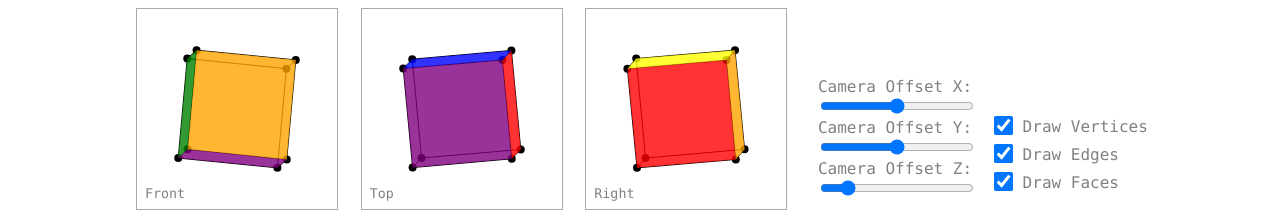
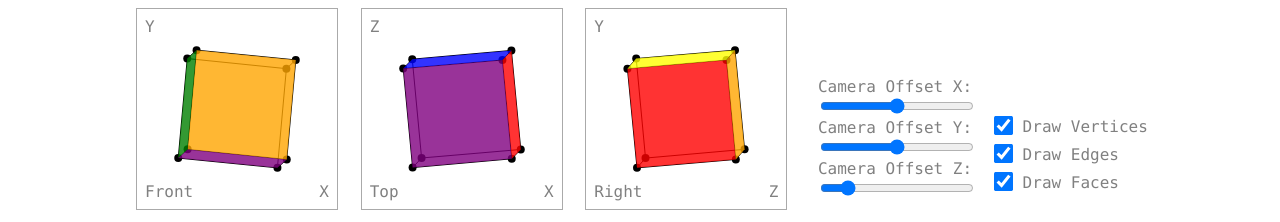
Before and after one commit to graemsheppard/cube-simulator, a plain HTML site: page index.html in a window 1280 px wide. Shown: the top 222 px of the page. Drawn offline with Linux system fonts and the light colour scheme.

Commit message:
style changes

```diff
--- a/index.html
+++ b/index.html
@@ -14,15 +14,21 @@
         <div class="container">
             <div class="canvas-bar">
                 <div class="graph">
-                    <small>Front</small>
+                    <span class="graph-title">Front</span>
+                    <span class="axis-title-a">X</span>
+                    <span class="axis-title-b">Y</span>
                     <canvas id="cvs-xy" height="200" width="200"></canvas>
                 </div>
                 <div class="graph">
-                    <small>Top</small>
+                    <span class="graph-title">Top</span>
+                    <span class="axis-title-a">X</span>
+                    <span class="axis-title-b">Z</span>
                     <canvas id="cvs-xz" height="200" width="200"></canvas>
                 </div>
                 <div class="graph">
-                    <small>Right</small>
+                    <span class="graph-title">Right</span>
+                    <span class="axis-title-a">Z</span>
+                    <span class="axis-title-b">Y</span>
                     <canvas id="cvs-yz" height="200" width="200"></canvas>
                 </div>
                 <form class="inputs">
--- a/stylesheets/main.css
+++ b/stylesheets/main.css
@@ -30,10 +30,23 @@ body {
     border: 1px solid  #aaaaaa;
 }
 
-.graph > small {
+.graph > span {
     color: #808080;
     position: absolute;
+}
+
+.graph > .graph-title {
     bottom: 8px;
+    left: 8px;
+}
+
+.graph > .axis-title-a {
+    bottom: 8px;
+    right: 8px;
+}
+
+.graph > .axis-title-b {
+    top: 8px;
     left: 8px;
 }
 
```
